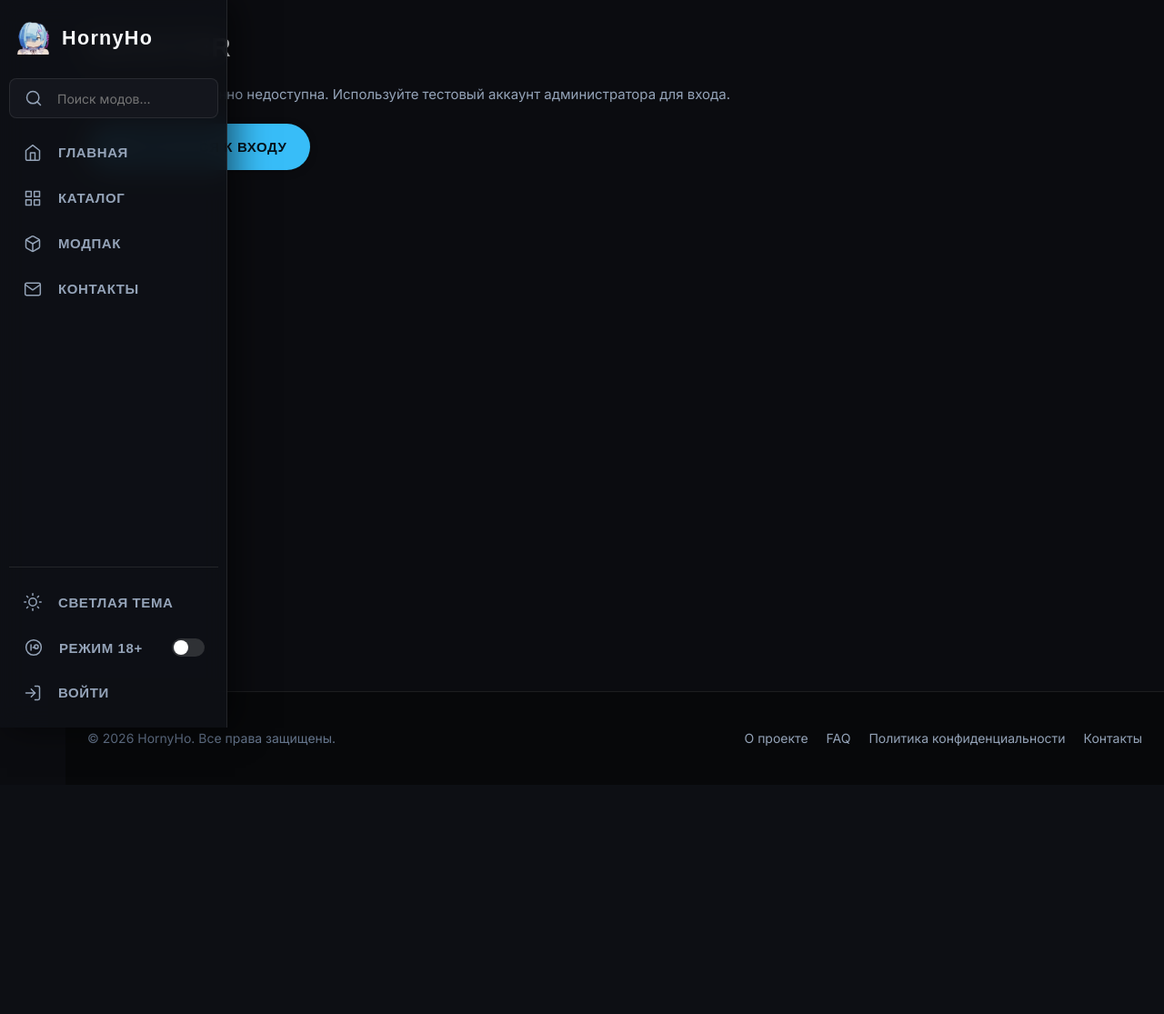
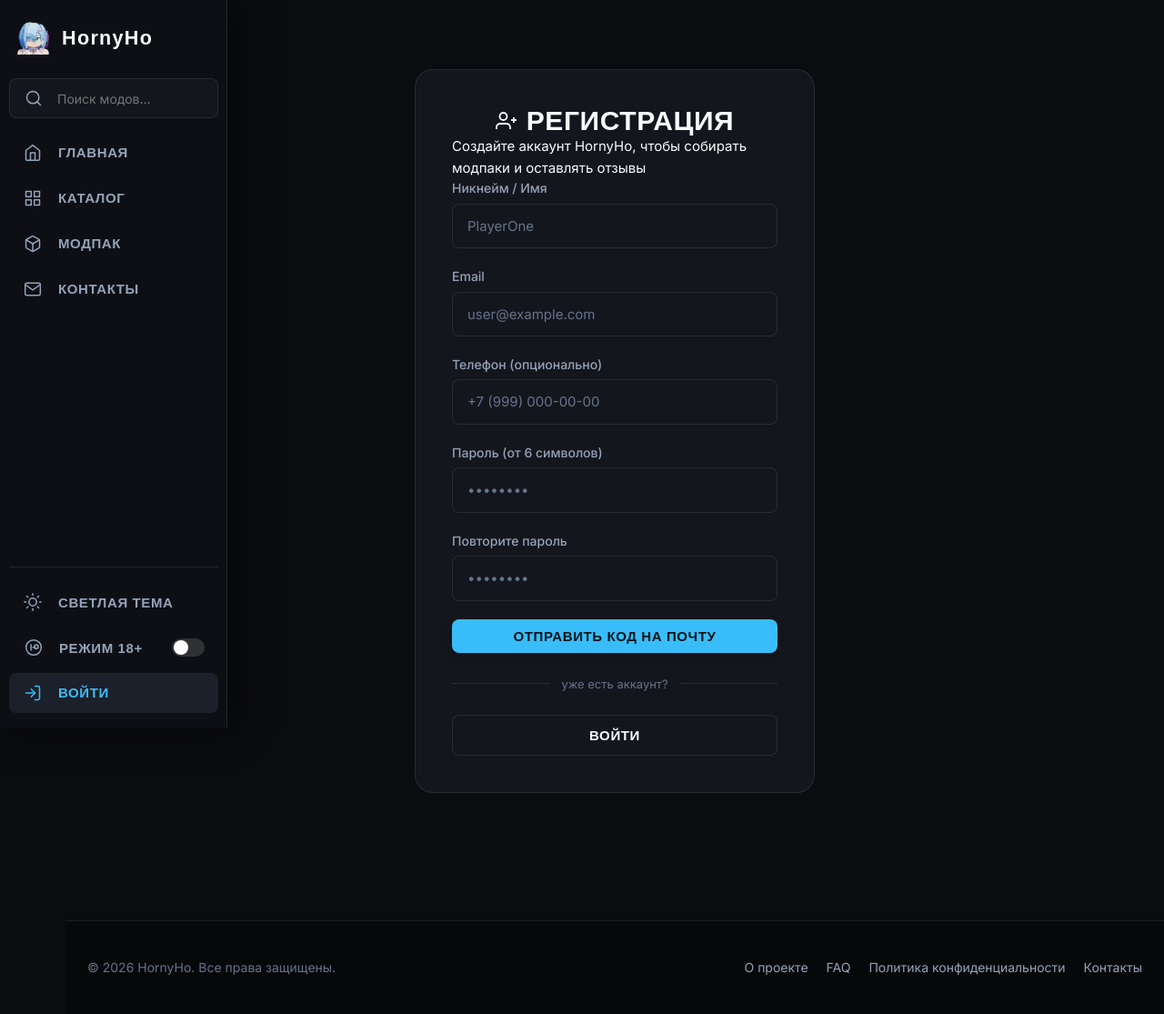
Before and after one commit to zxcmurat1k/pyatka, a Node server app: page /register in a window 1280 px wide. Shown: the whole page at 91% size. Before the commit the page ends 820 px from the top, so only its background shows below. Run offline with Node 20, Linux system fonts and the light colour scheme; data comes from the database, SQL or seed files in the repository; some libraries are stand-ins or nearby versions; some web fonts are replaced.

Commit message:
feat: email otp auth

```diff
--- a/package.json
+++ b/package.json
@@ -1 +1 @@
-{"name":"devshowcase2","version":"1.0.0","main":"server.js","dependencies":{"bcryptjs":"^3.0.3","better-sqlite3":"^13.2.0","ejs":"^7.0.2","express":"^4.22.3","express-session":"^1.19.0","multer":"^2.5.0"}}
+{"name":"devshowcase2","version":"1.0.0","main":"server.js","dependencies":{"bcryptjs":"^3.0.3","better-sqlite3":"^13.2.0","dotenv":"^18.0.10","ejs":"^7.0.2","express":"^4.22.3","express-session":"^1.19.0","multer":"^2.5.0","nodemailer":"^10.6.1"}}
--- a/server.js
+++ b/server.js
@@ -1,3 +1,4 @@
+require('dotenv').config();
 const express = require('express');
 const session = require('express-session');
 const multer = require('multer');
@@ -5,6 +6,7 @@ const bcrypt = require('bcryptjs');
 const crypto = require('crypto');
 const path = require('path');
 const db = require('./db/database');
+const { sendCodeEmail } = require('./utils/mailer');
 
 const app = express();
 
@@ -35,7 +37,7 @@ app.use((req, res, next) => {
         p.startsWith('/contacts') ? 'contacts' :
         p.startsWith('/admin') ? 'admin' :
         p.startsWith('/profile') ? 'profile' :
-        p.startsWith('/login') ? 'login' : '';
+        (p.startsWith('/login') || p.startsWith('/register') || p.startsWith('/forgot-password')) ? 'login' : '';
     next();
 });
 
@@ -130,33 +132,196 @@ app.route('/contacts')
     });
 
 // --- AUTH & PROFILE ---
+const OTP_TTL_MS = 10 * 60 * 1000;
+const OTP_COOLDOWN_MS = 60 * 1000;
+const generateOtpCode = () => String(crypto.randomInt(100000, 1000000));
+
 app.route('/login')
-    .get((req, res) => res.render('login'))
+    .get((req, res) => {
+        const msgMap = {
+            Registered: 'Аккаунт успешно создан и подтверждён! Теперь войдите в систему.',
+            ResetSent: 'Пароль успешно обновлён! Войдите с новым паролем.'
+        };
+        res.render('login', { successMsg: msgMap[req.query.msg] || null });
+    })
     .post((req, res) => {
-        const user = db.prepare(`SELECT * FROM users WHERE email = ?`).get(req.body.email);
-        if (user && bcrypt.compareSync(req.body.password, user.password_hash)) {
+        const email = (req.body.email || '').trim().toLowerCase();
+        const user = db.prepare(`SELECT * FROM users WHERE LOWER(email) = ?`).get(email);
+        if (user && bcrypt.compareSync(req.body.password || '', user.password_hash)) {
             if (user.is_blocked) return res.status(403).send('Account blocked');
             req.session.user = { id: user.id, name: user.name, role: user.role };
             return req.session.save(() => res.redirect('/'));
         }
-        res.render('login', { error: 'Invalid credentials' });
+        res.render('login', { error: 'Неверный email или пароль' });
     });
 
 app.route('/register')
-    .get((req, res) => res.render('generic', { title: 'Register' }))
-    .post((req, res) => {
-        try {
-            const hash = bcrypt.hashSync(req.body.password, 10);
-            db.prepare(`INSERT INTO users (name, email, phone, password_hash) VALUES (?, ?, ?, ?)`).run(req.body.name, req.body.email, req.body.phone || '+0000000000', hash);
-            res.redirect('/login?msg=Registered');
-        } catch (e) {
-            res.render('generic', { title: 'Register Error: Email already exists' });
+    .get((req, res) => {
+        if (req.session.user) return res.redirect('/profile');
+        res.render('register', { step: 'form', formData: {} });
+    })
+    .post(async (req, res) => {
+        const name = (req.body.name || '').trim();
+        const email = (req.body.email || '').trim().toLowerCase();
+        const phone = (req.body.phone || '').trim() || 'Не указан';
+        const password = req.body.password || '';
+        const confirm = req.body.password_confirm || '';
+        const formData = { name, email, phone: phone === 'Не указан' ? '' : phone };
+
+        if (name.length < 2) {
+            return res.render('register', { step: 'form', formData, error: 'Имя должно содержать минимум 2 символа.' });
         }
+        if (!/^[^\s@]+@[^\s@]+\.[^\s@]+$/.test(email)) {
+            return res.render('register', { step: 'form', formData, error: 'Введите корректный адрес электронной почты.' });
+        }
+        if (password.length < 6) {
+            return res.render('register', { step: 'form', formData, error: 'Пароль должен быть не короче 6 символов.' });
+        }
+        if (password !== confirm) {
+            return res.render('register', { step: 'form', formData, error: 'Пароли не совпадают.' });
+        }
+
+        const existingUser = db.prepare(`SELECT id FROM users WHERE LOWER(email) = ?`).get(email);
+        if (existingUser) {
+            return res.render('register', { step: 'form', formData, error: 'Аккаунт с таким email уже существует.' });
+        }
+
+        const now = Date.now();
+        const prevCode = db.prepare(`SELECT * FROM email_codes WHERE email = ? AND purpose = 'register' ORDER BY id DESC LIMIT 1`).get(email);
+        if (prevCode && (now - prevCode.created_at) < OTP_COOLDOWN_MS) {
+            const waitSec = Math.ceil((OTP_COOLDOWN_MS - (now - prevCode.created_at)) / 1000);
+            return res.render('register', {
+                step: 'verify',
+                formData: { email },
+                info: `Код уже был отправлен ранее. Повторная отправка доступна через ${waitSec} сек.`
+            });
+        }
+
+        const code = generateOtpCode();
+        const payload = JSON.stringify({ name, phone, password_hash: bcrypt.hashSync(password, 10) });
+        db.transaction(() => {
+            db.prepare(`DELETE FROM email_codes WHERE email = ? AND purpose = 'register'`).run(email);
+            db.prepare(`INSERT INTO email_codes (email, purpose, code, payload, attempts, expires_at, created_at) VALUES (?, 'register', ?, ?, 0, ?, ?)`)
+              .run(email, code, payload, now + OTP_TTL_MS, now);
+        })();
+
+        const mailRes = await sendCodeEmail(email, code, 'register');
+        const info = mailRes.mode === 'smtp'
+            ? 'Письмо с 6-значным кодом отправлено на вашу почту.'
+            : (mailRes.mode === 'fallback'
+                ? 'SMTP временно недоступен — код записан в лог сервера.'
+                : 'Код сформирован (SMTP ещё не подключён).');
+
+        res.render('register', { step: 'verify', formData: { email }, info, devCode: mailRes.devCode });
     });
 
+app.post('/register/verify', (req, res) => {
+    const email = (req.body.email || '').trim().toLowerCase();
+    const code = (req.body.code || '').trim();
+    const record = db.prepare(`SELECT * FROM email_codes WHERE email = ? AND purpose = 'register' ORDER BY id DESC LIMIT 1`).get(email);
+
+    if (!record) {
+        return res.render('register', { step: 'form', formData: { email }, error: 'Сессия подтверждения не найдена. Отправьте форму заново.' });
+    }
+    if (Date.now() > record.expires_at) {
+        db.prepare(`DELETE FROM email_codes WHERE id = ?`).run(record.id);
+        return res.render('register', { step: 'form', formData: { email }, error: 'Срок действия кода истёк (10 минут). Запросите новый код.' });
+    }
+    if (record.attempts >= 5) {
+        db.prepare(`DELETE FROM email_codes WHERE id = ?`).run(record.id);
+        return res.render('register', { step: 'form', formData: { email }, error: 'Превышено число попыток ввода кода. Запросите новый код.' });
+    }
+    if (record.code !== code) {
+        db.prepare(`UPDATE email_codes SET attempts = attempts + 1 WHERE id = ?`).run(record.id);
+        return res.render('register', { step: 'verify', formData: { email }, error: `Неверный код. Осталось попыток: ${4 - record.attempts}.` });
+    }
+
+    try {
+        const data = JSON.parse(record.payload);
+        db.transaction(() => {
+            db.prepare(`INSERT INTO users (name, email, phone, password_hash, role, is_blocked) VALUES (?, ?, ?, ?, 'user', 0)`)
+              .run(data.name, email, data.phone || 'Не указан', data.password_hash);
+            db.prepare(`DELETE FROM email_codes WHERE email = ? AND purpose = 'register'`).run(email);
+        })();
+        res.redirect('/login?msg=Registered');
+    } catch (e) {
+        res.render('register', { step: 'form', formData: { email }, error: 'Не удалось создать аккаунт: возможно, этот email уже занят.' });
+    }
+});
+
 app.route('/forgot-password')
-    .get((req, res) => res.render('generic', { title: 'Forgot Password' }))
-    .post((req, res) => res.redirect('/login?msg=ResetSent'));
+    .get((req, res) => res.render('forgot_password', { step: 'request', email: '' }))
+    .post(async (req, res) => {
+        const email = (req.body.email || '').trim().toLowerCase();
+        const user = db.prepare(`SELECT id, is_blocked FROM users WHERE LOWER(email) = ?`).get(email);
+        if (!user) {
+            return res.render('forgot_password', { step: 'request', email, error: 'Аккаунт с таким email не найден.' });
+        }
+        if (user.is_blocked) {
+            return res.render('forgot_password', { step: 'request', email, error: 'Этот аккаунт заблокирован.' });
+        }
+
+        const now = Date.now();
+        const prevCode = db.prepare(`SELECT * FROM email_codes WHERE email = ? AND purpose = 'reset' ORDER BY id DESC LIMIT 1`).get(email);
+        if (prevCode && (now - prevCode.created_at) < OTP_COOLDOWN_MS) {
+            const waitSec = Math.ceil((OTP_COOLDOWN_MS - (now - prevCode.created_at)) / 1000);
+            return res.render('forgot_password', {
+                step: 'verify',
+                email,
+                info: `Код уже отправлен. Повторная отправка через ${waitSec} сек.`
+            });
+        }
+
+        const code = generateOtpCode();
+        db.transaction(() => {
+            db.prepare(`DELETE FROM email_codes WHERE email = ? AND purpose = 'reset'`).run(email);
+            db.prepare(`INSERT INTO email_codes (email, purpose, code, payload, attempts, expires_at, created_at) VALUES (?, 'reset', ?, NULL, 0, ?, ?)`)
+              .run(email, code, now + OTP_TTL_MS, now);
+        })();
+
+        const mailRes = await sendCodeEmail(email, code, 'reset');
+        const info = mailRes.mode === 'smtp'
+            ? 'Код восстановления отправлен на вашу почту.'
+            : 'Код восстановления сформирован (SMTP ещё не подключён).';
+
+        res.render('forgot_password', { step: 'verify', email, info, devCode: mailRes.devCode });
+    });
+
+app.post('/forgot-password/verify', (req, res) => {
+    const email = (req.body.email || '').trim().toLowerCase();
+    const code = (req.body.code || '').trim();
+    const newPassword = req.body.new_password || '';
+    const confirmPassword = req.body.confirm_password || '';
+
+    if (newPassword.length < 6) {
+        return res.render('forgot_password', { step: 'verify', email, error: 'Новый пароль должен быть не короче 6 символов.' });
+    }
+    if (newPassword !== confirmPassword) {
+        return res.render('forgot_password', { step: 'verify', email, error: 'Пароли не совпадают.' });
+    }
+
+    const record = db.prepare(`SELECT * FROM email_codes WHERE email = ? AND purpose = 'reset' ORDER BY id DESC LIMIT 1`).get(email);
+    if (!record || Date.now() > record.expires_at) {
+        if (record) db.prepare(`DELETE FROM email_codes WHERE id = ?`).run(record.id);
+        return res.render('forgot_password', { step: 'request', email, error: 'Код не найден или истёк. Запросите новый.' });
+    }
+    if (record.attempts >= 5) {
+        db.prepare(`DELETE FROM email_codes WHERE id = ?`).run(record.id);
+        return res.render('forgot_password', { step: 'request', email, error: 'Превышено число попыток. Запросите новый код.' });
+    }
+    if (record.code !== code) {
+        db.prepare(`UPDATE email_codes SET attempts = attempts + 1 WHERE id = ?`).run(record.id);
+        return res.render('forgot_password', { step: 'verify', email, error: `Неверный код. Осталось попыток: ${4 - record.attempts}.` });
+    }
+
+    const hash = bcrypt.hashSync(newPassword, 10);
+    db.transaction(() => {
+        db.prepare(`UPDATE users SET password_hash = ? WHERE LOWER(email) = ?`).run(hash, email);
+        db.prepare(`DELETE FROM email_codes WHERE email = ? AND purpose = 'reset'`).run(email);
+    })();
+
+    res.redirect('/login?msg=ResetSent');
+});
 
 app.get('/logout', (req, res) => { req.session.destroy(() => res.redirect('/')); });
 
--- a/views/login.ejs
+++ b/views/login.ejs
@@ -11,6 +11,12 @@
       <span>Вход в аккаунт</span>
     </h1>
     <p class="auth-subtitle">Войдите, чтобы сохранять сборки и оставлять отзывы</p>
+
+    <% if (typeof successMsg !== 'undefined' && successMsg) { %>
+      <div style="background:rgba(0,230,118,0.12); border:1px solid rgba(0,230,118,0.35); border-radius:var(--radius-sm); padding:12px 16px; margin-bottom:20px; color:var(--success); font-size:14px;">
+        <%= successMsg %>
+      </div>
+    <% } %>
 
     <% if (typeof error !== 'undefined' && error) { %>
       <div style="background:rgba(255,23,68,0.12); border:1px solid rgba(255,23,68,0.3); border-radius:var(--radius-sm); padding:12px 16px; margin-bottom:20px; color:var(--danger); font-size:14px; display:flex; align-items:center; gap:8px;">
--- /dev/null
+++ b/views/register.ejs
@@ -0,0 +1,100 @@
+<%- include('partials/header') %>
+
+<%
+  var curStep = typeof step !== 'undefined' ? step : 'form';
+  var f = typeof formData !== 'undefined' && formData ? formData : {};
+%>
+
+<div class="auth-wrap">
+  <div class="auth-card" data-fade>
+    <h1 class="auth-title" style="display:flex; align-items:center; justify-content:center; gap:10px;">
+      <svg class="ui-icon" style="width:24px; height:24px;" viewBox="0 0 24 24" fill="none" stroke="currentColor" stroke-width="2">
+        <path d="M16 21v-2a4 4 0 0 0-4-4H5a4 4 0 0 0-4 4v2"></path>
+        <circle cx="8.5" cy="7" r="4"></circle>
+        <line x1="20" y1="8" x2="20" y2="14"></line>
+        <line x1="23" y1="11" x2="17" y2="11"></line>
+      </svg>
+      <span><%= curStep === 'verify' ? 'Подтверждение почты' : 'Регистрация' %></span>
+    </h1>
+    <p class="auth-subtitle">
+      <% if (curStep === 'verify') { %>
+        Введите 6-значный код, отправленный на <strong><%= f.email || '' %></strong>
+      <% } else { %>
+        Создайте аккаунт HornyHo, чтобы собирать модпаки и оставлять отзывы
+      <% } %>
+    </p>
+
+    <% if (typeof error !== 'undefined' && error) { %>
+      <div style="background:rgba(255,23,68,0.12); border:1px solid rgba(255,23,68,0.3); border-radius:var(--radius-sm); padding:12px 16px; margin-bottom:20px; color:var(--danger); font-size:14px;">
+        <%= error %>
+      </div>
+    <% } %>
+
+    <% if (typeof info !== 'undefined' && info) { %>
+      <div style="background:rgba(56,189,248,0.12); border:1px solid rgba(56,189,248,0.35); border-radius:var(--radius-sm); padding:12px 16px; margin-bottom:20px; color:var(--accent-primary); font-size:14px;">
+        <%= info %>
+      </div>
+    <% } %>
+
+    <% if (typeof devCode !== 'undefined' && devCode) { %>
+      <div style="background:rgba(255,171,0,0.12); border:1px solid rgba(255,171,0,0.4); border-radius:var(--radius-sm); padding:12px 16px; margin-bottom:20px; color:var(--warning); font-size:13.5px;">
+        <strong>Тестовый режим (SMTP пока не настроен):</strong><br>
+        Код подтверждения: <code style="font-size:16px; font-weight:800; letter-spacing:3px; color:var(--text-main);"><%= devCode %></code>
+      </div>
+    <% } %>
+
+    <% if (curStep === 'verify') { %>
+      <form action="/register/verify" method="POST" data-validate>
+        <input type="hidden" name="_csrf" value="<%= csrfToken %>">
+        <input type="hidden" name="email" value="<%= f.email || '' %>">
+
+        <div class="form-group">
+          <label class="form-label" for="code">6-значный код из письма</label>
+          <input type="text" id="code" name="code" class="form-input" placeholder="000000" required maxlength="6" inputmode="numeric" pattern="[0-9]{6}" autocomplete="one-time-code" style="text-align:center; font-size:22px; letter-spacing:8px; font-weight:700;">
+        </div>
+
+        <button type="submit" class="btn btn-primary btn-block btn-lg">Подтвердить и создать аккаунт</button>
+      </form>
+
+      <div style="margin-top:16px; text-align:center;">
+        <a href="/register" class="btn btn-ghost btn-sm">Изменить почту или отправить код заново</a>
+      </div>
+    <% } else { %>
+      <form action="/register" method="POST" data-validate>
+        <input type="hidden" name="_csrf" value="<%= csrfToken %>">
+
+        <div class="form-group">
+          <label class="form-label" for="name">Никнейм / Имя</label>
+          <input type="text" id="name" name="name" class="form-input" placeholder="PlayerOne" value="<%= f.name || '' %>" required minlength="2">
+        </div>
+
+        <div class="form-group">
+          <label class="form-label" for="email">Email</label>
+          <input type="email" id="email" name="email" class="form-input" placeholder="user@example.com" value="<%= f.email || '' %>" required autocomplete="email">
+        </div>
+
+        <div class="form-group">
+          <label class="form-label" for="phone">Телефон (опционально)</label>
+          <input type="text" id="phone" name="phone" class="form-input" placeholder="+7 (999) 000-00-00" value="<%= f.phone || '' %>">
+        </div>
+
+        <div class="form-group">
+          <label class="form-label" for="password">Пароль (от 6 символов)</label>
+          <input type="password" id="password" name="password" class="form-input" placeholder="••••••••" required minlength="6" autocomplete="new-password">
+        </div>
+
+        <div class="form-group">
+          <label class="form-label" for="password_confirm">Повторите пароль</label>
+          <input type="password" id="password_confirm" name="password_confirm" class="form-input" placeholder="••••••••" required minlength="6" autocomplete="new-password">
+        </div>
+
+        <button type="submit" class="btn btn-primary btn-block btn-lg">Отправить код на почту</button>
+      </form>
+    <% } %>
+
+    <div class="auth-divider">уже есть аккаунт?</div>
+    <a href="/login" class="btn btn-secondary btn-block">Войти</a>
+  </div>
+</div>
+
+<%- include('partials/footer') %>
```
Also changed, not shown: db/database.js (+13 -0 lines), utils/mailer.js (added, +86 -0 lines), views/forgot_password.ejs (added, +88 -0 lines), 3 other files.
